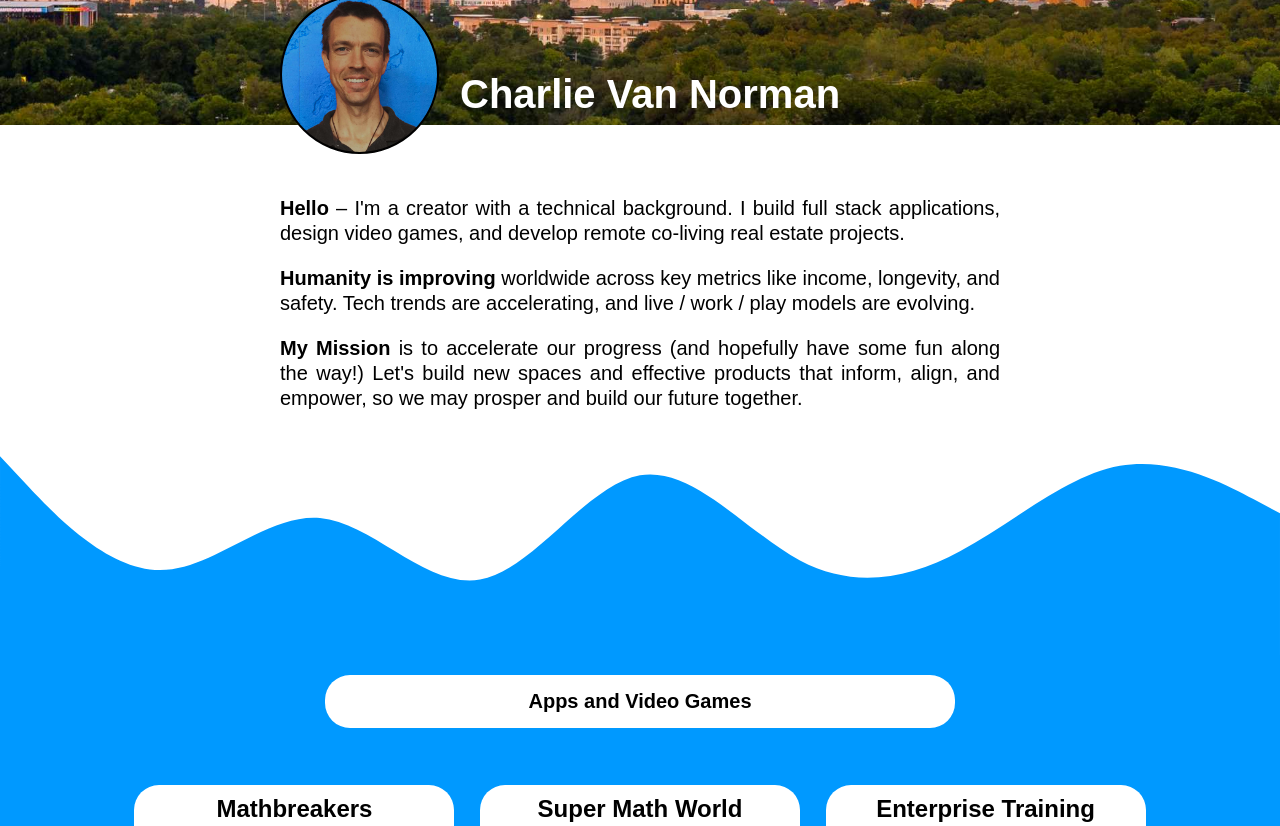
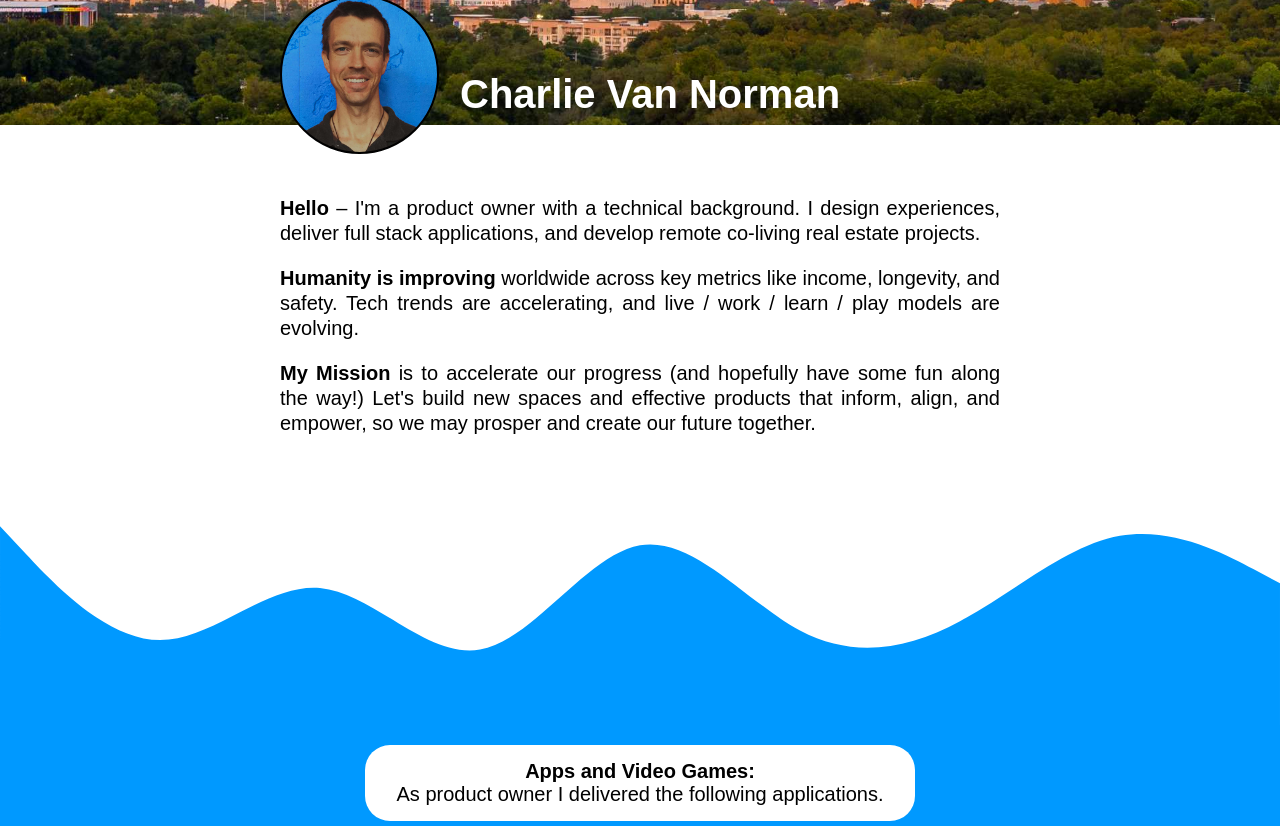
Before and after one commit to vannorman/vannorman, a Django app: page / in a window 1280 px wide. Shown: the part 145-971 px from the top of the page. Run offline with Django 3.2, Linux system fonts and the light colour scheme.

Commit message:
updated descriptions. updated app presentation. updated intro. responsive css

```diff
--- a/static/css/home.css
+++ b/static/css/home.css
@@ -44,16 +44,17 @@ float:left;
 
 #intro2 {
 	position:relative;
-	margin:50px auto 0 auto;
+	margin:50px auto 50px auto;
 	text-align:center;
 	padding-top:1px;
 	padding-bottom:10px;
 	line-height:25px;
-	width:720px;height:300px;
+	width:720px;
     text-align:justify;
     text-justify:inter-word;
 
 }
+@media only screen and (max-width:800px){ #intro2 {width:90%;}; }
 
 #intro2 span { font-weight:bold; }
 #content1 {
@@ -63,9 +64,9 @@ float:left;
 .content h2 {margin: 0 auto; width: 960px;}
 @media only screen and (max-width:1067px){ #content h2 {width:90%;}; }
 
-.content .heading {width:960px;margin:0 auto; display:block;height:120px;}
+.content .heading {width: 550px; margin:0 auto; display:block;height:120px;}
 @media only screen and (max-width: 1067px) { #content .heading { width:90%; }; }
-.content p { width: 600px; margin:0 auto; position:relative;top:20px;border-radius:25px;background-color:white;padding:15px;text-align:center;}
+.content p { margin:0 auto; position:relative;top:20px;border-radius:25px;background-color:white;padding:15px;text-align:center;}
 .content span { font-weight:bold; }
 .bar {
 	position:relative;
--- a/vannorman/templates/home.html
+++ b/vannorman/templates/home.html
@@ -22,17 +22,17 @@
 </div>
 <div id="intro2">
     <p>
-    <span> Hello </span> &#8211; I'm a creator with a technical background. I build full stack applications, design video games, and develop remote co-living real estate projects. </p>
-    <p> <span> Humanity is improving </span> worldwide across key metrics like income, longevity, and safety. Tech trends are accelerating, and live / work / play models are evolving.</p>
-    <p> <span>My Mission</span> is to accelerate our progress (and hopefully have some fun along the way!) Let's build new spaces and effective products that inform, align, and empower, so we may prosper and build our future together. <p>
+    <span> Hello </span> &#8211; I'm a product owner with a technical background. I design experiences, deliver full stack applications, and develop remote co-living real estate projects. </p>
+    <p> <span> Humanity is improving </span> worldwide across key metrics like income, longevity, and safety. Tech trends are accelerating, and live / work / learn / play models are evolving.</p>
+    <p> <span>My Mission</span> is to accelerate our progress (and hopefully have some fun along the way!) Let's build new spaces and effective products that inform, align, and empower, so we may prosper and create our future together. <p>
 </div>
 
 
 <!-- APPS -->
-<svg style="margin-top:-115px;" xmlns="http://www.w3.org/2000/svg" viewBox="0 0 1440 320"><path fill="#0099ff" fill-opacity="1" d="M0,96L30,128C60,160,120,224,180,224C240,224,300,160,360,165.3C420,171,480,245,540,234.7C600,224,660,128,720,117.3C780,107,840,181,900,213.3C960,245,1020,235,1080,202.7C1140,171,1200,117,1260,106.7C1320,96,1380,128,1410,144L1440,160L1440,320L1410,320C1380,320,1320,320,1260,320C1200,320,1140,320,1080,320C1020,320,960,320,900,320C840,320,780,320,720,320C660,320,600,320,540,320C480,320,420,320,360,320C300,320,240,320,180,320C120,320,60,320,30,320L0,320Z"></path></svg>
+<svg style="margin-top:-75px;" xmlns="http://www.w3.org/2000/svg" viewBox="0 0 1440 320"><path fill="#0099ff" fill-opacity="1" d="M0,96L30,128C60,160,120,224,180,224C240,224,300,160,360,165.3C420,171,480,245,540,234.7C600,224,660,128,720,117.3C780,107,840,181,900,213.3C960,245,1020,235,1080,202.7C1140,171,1200,117,1260,106.7C1320,96,1380,128,1410,144L1440,160L1440,320L1410,320C1380,320,1320,320,1260,320C1200,320,1140,320,1080,320C1020,320,960,320,900,320C840,320,780,320,720,320C660,320,600,320,540,320C480,320,420,320,360,320C300,320,240,320,180,320C120,320,60,320,30,320L0,320Z"></path></svg>
 <div id="content2" class="content">
     <div class="heading">
-        <p> <span> Apps and Video Games </span></p>
+        <p> <span> Apps and Video Games: </span><br> As product owner I delivered the following applications.</p>
     </div>
     <div class="apps">
 	    {% for item in works %}
```
